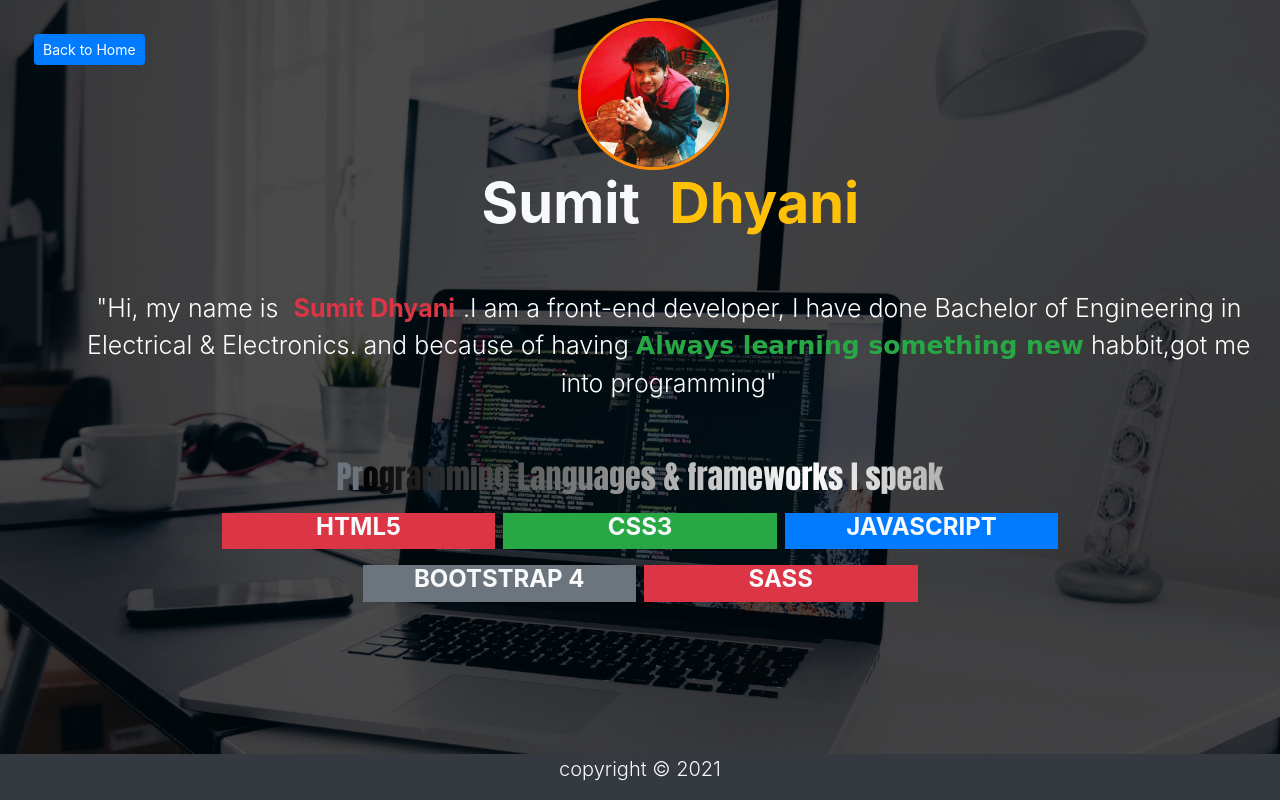
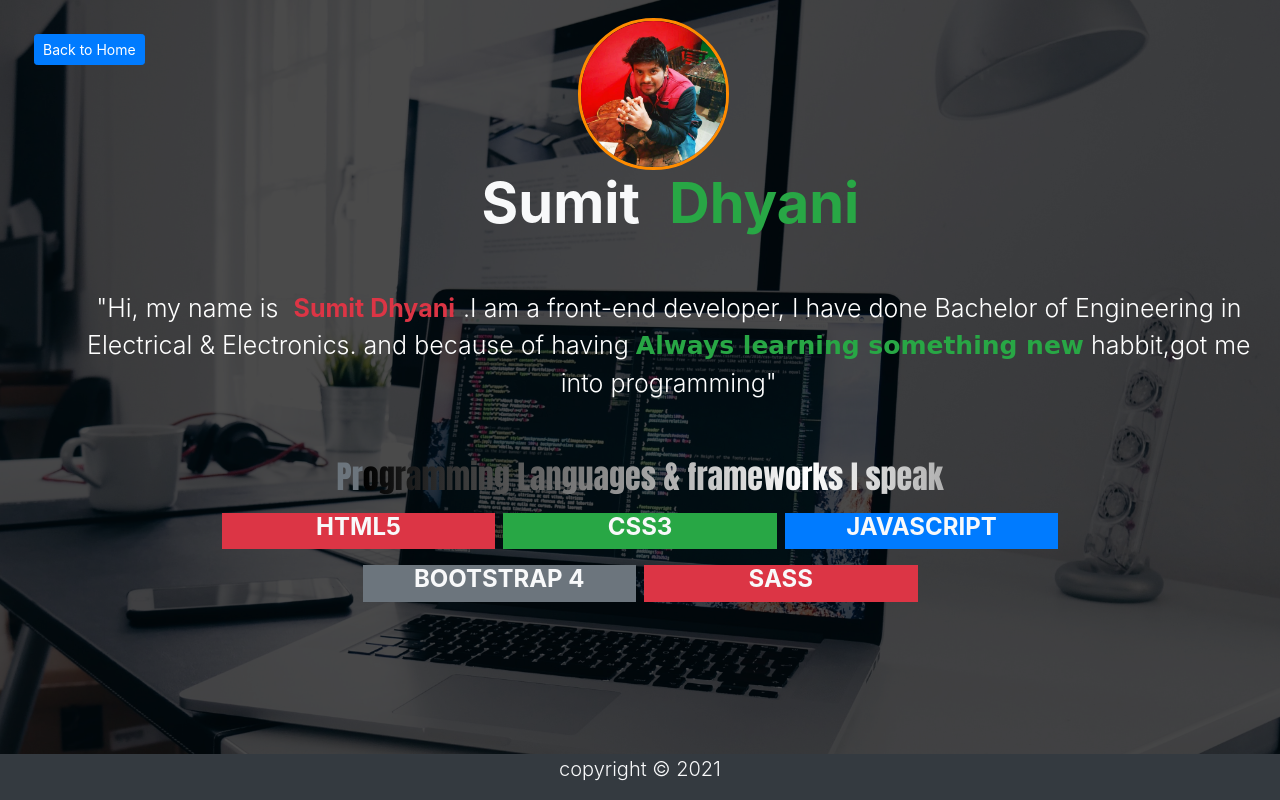
Before and after one commit to Sumitdhyani5892/My-Portfolio, a website: page dist/about.html in a window 1280 px wide. Shown: the top 800 px of the page. Drawn offline with nearby package versions, Linux system fonts and the light colour scheme.

Commit message:
update name color

```diff
--- a/dist/about.html
+++ b/dist/about.html
@@ -30,7 +30,7 @@
 			<div class="gap text-white">
 				<img src="img/sumit.jpg" alt="" class="image" />
 				<h1 class="font-weight-bold display-4 text-light mb-3">
-					Sumit <span class="text-warning ml-3">Dhyani</span>
+					Sumit <span class="text-success ml-3">Dhyani</span>
 				</h1>
 				<h4 class="font-weight-bold">Let me tell you something about me</h4>
 
```
